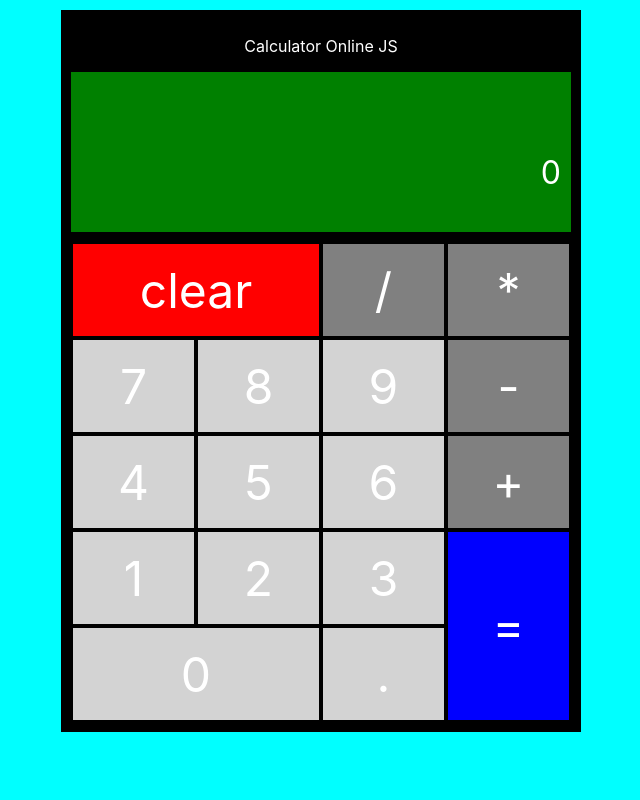
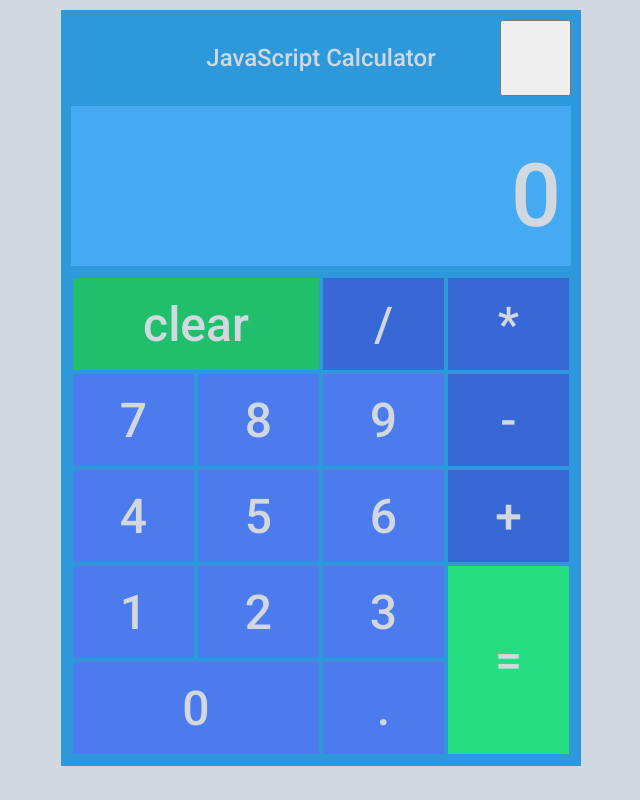
Before and after one commit to markoter/javascript-calculator, a React (Create React App) app: page / in a window 1280 px wide. Shown: the whole page, without its empty margins (319-959 px from the left). Built offline with nearby package versions, Linux system fonts and the light colour scheme.

Commit message:
add second style

```diff
--- a/public/index.html
+++ b/public/index.html
@@ -26,7 +26,7 @@
     -->
     <title>JS Calculator Online</title>
   </head>
-  <body>
+  <body id="body">
     <noscript>You need to enable JavaScript to run this app.</noscript>
     <div id="root"></div>
     <!--
--- a/src/Button.js
+++ b/src/Button.js
@@ -1,5 +1,6 @@
 const Button = (props) => {
     const { id, value, className, handleButtonClick} = props
+
     return(
         <div
         id={id}
--- a/src/Calculator.js
+++ b/src/Calculator.js
@@ -1,6 +1,7 @@
 import { useState } from "react"
 import Keyboard from "./Keyboard"
 import Screen from "./Screen"
+import { FontAwesomeIcon } from '@fortawesome/react-fontawesome'
 
 const Calculator = () => {
     const [formula, changeFormula] = useState('')
@@ -84,6 +85,7 @@ const Calculator = () => {
             }
         }
     }
+
     const handleOperatorButton = (buttonVal) => {
         changeCurrentVal(buttonVal)
 
@@ -102,6 +104,7 @@ const Calculator = () => {
             changeCalculatedState(false)
         }
     }
+
     const handleClearButton = () => {
         changeCurrentVal('0')
         changeFormula('')
@@ -136,9 +139,22 @@ const Calculator = () => {
         }
     }
 
+    //change style
+    const changeTheme = () => {
+        const calc = document.getElementById("body")
+        calc.classList.toggle("old-school")
+    }
+
     return (
         <div id="calculator">
-            <p id="calcName">Calculator Online JS</p>
+            <div id="calc-header">
+                <p id="calc-name">JavaScript Calculator</p>
+                <button
+                    id="theme-btn"
+                    onClick={() => changeTheme()}>
+                    <FontAwesomeIcon icon="fa-solid fa-circle-half-stroke" />
+                </button>
+            </div>
             <Screen formula={formula} currentVal={currentVal} />
             <Keyboard
                 handleClearButton={handleClearButton}
@@ -146,7 +162,6 @@ const Calculator = () => {
                 handleOperatorButton={handleOperatorButton}
                 handleEquals={handleEquals}
             />
-
         </div>
     )
 }
--- a/src/Display.js
+++ b/src/Display.js
@@ -1,5 +1,6 @@
 const Display = (props) => {
     const {currentVal} = props
+
     return(
         <div id="display">
            {currentVal}
--- a/src/Formula.js
+++ b/src/Formula.js
@@ -1,5 +1,6 @@
 const Formula = (props) => {
     const {formula} = props
+
     return(
         <div id="formula">
             {formula}
--- a/src/Keyboard.js
+++ b/src/Keyboard.js
@@ -18,7 +18,6 @@ const Keyboard = (props) => {
         }
     }
 
-
     return (
         <div id="keyboard">
             {
@@ -32,7 +31,6 @@ const Keyboard = (props) => {
                     />
                 ))
             }
-
         </div>
     )
 }
--- a/src/Screen.js
+++ b/src/Screen.js
@@ -3,6 +3,7 @@ import Display from "./Display"
 
 const Screen = (props) => {
     const {formula, currentVal} = props
+
     return(
         <div id="screen">
             <Formula formula={formula}/>
--- a/src/index.css
+++ b/src/index.css
@@ -1,20 +1,38 @@
+@import url("https://fonts.googleapis.com/css2?family=Orbitron:wght@500&family=Roboto:wght@500&display=swap");
 :root {
+  --color-calculator: #2d98da;
+  --color-screen: #45aaf2;
+  --color-button: #4b7bec;
+  --color-button-operators: #3867d6;
+  --color-button-clear: #20bf6b;
+  --color-button-equals: #26de81;
+  --color-background: #d1d8e0;
+  --color-text-display: #d1d8e0;
+  --color-text-formula: #d1d8e0;
+  --color-text-buttons: #d1d8e0;
+  --font-family: "Roboto", sans-serif;
+  --font-size-display: 5.5rem;
+  --font-size-formula: 3rem;
+}
+
+.old-school {
   --color-calculator: black;
   --color-screen: green;
   --color-button: lightgray;
   --color-button-operators: gray;
   --color-button-clear: red;
   --color-button-equals: blue;
-  --color-keyboard: white;
   --color-background: aqua;
   --color-text-display: white;
   --color-text-formula: orange;
   --color-text-buttons: white;
+  --font-family: "Orbitron", sans-serif;
+  --font-size-display: 4rem;
+  --font-size-formula: 2rem;
 }
 
 body {
   margin: 0;
-  font-family: -apple-system, BlinkMacSystemFont, "Segoe UI", "Roboto", "Oxygen", "Ubuntu", "Cantarell", "Fira Sans", "Droid Sans", "Helvetica Neue", sans-serif;
   -webkit-font-smoothing: antialiased;
   -moz-osx-font-smoothing: grayscale;
   background-color: var(--color-background);
@@ -24,6 +42,7 @@ body {
 }
 
 #calculator {
+  font-family: var(--font-family);
   color: var(--color-text-buttons);
   background-color: var(--color-calculator);
   padding: 10px;
@@ -32,13 +51,23 @@ body {
   width: 90vw;
   height: fit-content;
 }
-#calculator #calcName {
+#calculator #calc-header {
+  display: grid;
+  grid-template-columns: 1fr 5fr 1fr;
+}
+#calculator #calc-header #calc-name {
+  font-size: 1.5rem;
+  grid-column-start: 2;
   text-align: center;
 }
+#calculator #calc-header #theme-btn {
+  justify-self: stretch;
+  align-self: stretch;
+  color: red;
+}
 #calculator #screen {
-  font-size: 2rem;
   background-color: var(--color-screen);
-  margin-bottom: 10px;
+  margin: 10px 0 10px 0;
   height: 20vh;
   display: flex;
   flex-direction: column;
@@ -47,9 +76,11 @@ body {
   text-align: right;
 }
 #calculator #screen #formula {
+  font-size: var(--font-size-formula);
   color: var(--color-text-formula);
 }
 #calculator #screen #display {
+  font-size: var(--font-size-display);
   color: var(--color-text-display);
 }
 #calculator #keyboard {
--- a/src/index.scss
+++ b/src/index.scss
@@ -1,24 +1,40 @@
+@import url('https://fonts.googleapis.com/css2?family=Orbitron:wght@500&family=Roboto:wght@500&display=swap');
+
 :root {
+  --color-calculator: #2d98da;
+  --color-screen: #45aaf2;
+  --color-button: #4b7bec;
+  --color-button-operators: #3867d6;
+  --color-button-clear: #20bf6b;
+  --color-button-equals: #26de81;
+  --color-background: #d1d8e0;
+  --color-text-display: #d1d8e0;
+  --color-text-formula: #d1d8e0;
+  --color-text-buttons: #d1d8e0;
+  --font-family: 'Roboto', sans-serif;
+  --font-size-display: 5.5rem;
+  --font-size-formula: 3rem;
+
+}
+
+.old-school {
   --color-calculator: black;
   --color-screen: green;
   --color-button: lightgray;
   --color-button-operators: gray;
   --color-button-clear: red;
   --color-button-equals: blue;
-  --color-keyboard: white;
   --color-background: aqua;
   --color-text-display: white;
   --color-text-formula: orange;
   --color-text-buttons: white;
-
-
+  --font-family: 'Orbitron', sans-serif;
+  --font-size-display: 4rem;
+  --font-size-formula: 2rem;
 }
 
 body {
   margin: 0;
-  font-family: -apple-system, BlinkMacSystemFont, 'Segoe UI', 'Roboto', 'Oxygen',
-    'Ubuntu', 'Cantarell', 'Fira Sans', 'Droid Sans', 'Helvetica Neue',
-    sans-serif;
   -webkit-font-smoothing: antialiased;
   -moz-osx-font-smoothing: grayscale;
   background-color: var(--color-background);
@@ -28,6 +44,8 @@ body {
 }
 
 #calculator {
+  font-family: var(--font-family);
+
   color: var(--color-text-buttons);
   background-color: var(--color-calculator);
   padding: 10px;
@@ -36,14 +54,27 @@ body {
   width: 90vw;
   height: fit-content;
 
-  #calcName {
-    text-align: center;
+  #calc-header {
+    display: grid;
+    grid-template-columns: 1fr 5fr 1fr;
+
+    #calc-name {
+      font-size: 1.5rem;
+      grid-column-start: 2;
+      text-align: center;
+    }
+
+    #theme-btn {
+      justify-self: stretch;
+      align-self: stretch;
+      color: red;
+      // width: fit-content;
+      // height: fit-content;
+    }
   }
-
   #screen {
-    font-size: 2rem;
     background-color: var(--color-screen);
-    margin-bottom: 10px;
+    margin: 10px 0 10px 0;
     height: 20vh;
     display: flex;
     flex-direction: column;
@@ -52,16 +83,17 @@ body {
     text-align: right;
 
     #formula {
+      font-size: var(--font-size-formula);
       color: var(--color-text-formula);
     }
 
     #display {
+      font-size: var(--font-size-display);
       color: var(--color-text-display);
     }
   }
 
   #keyboard {
-    //background-color: var(--color-keyboard);
     display: grid;
     grid-template-columns: repeat(4, 1fr);
     height: 60vh;
```
Also changed, not shown: 1 other file (tests, documents, lock files or other folders).
